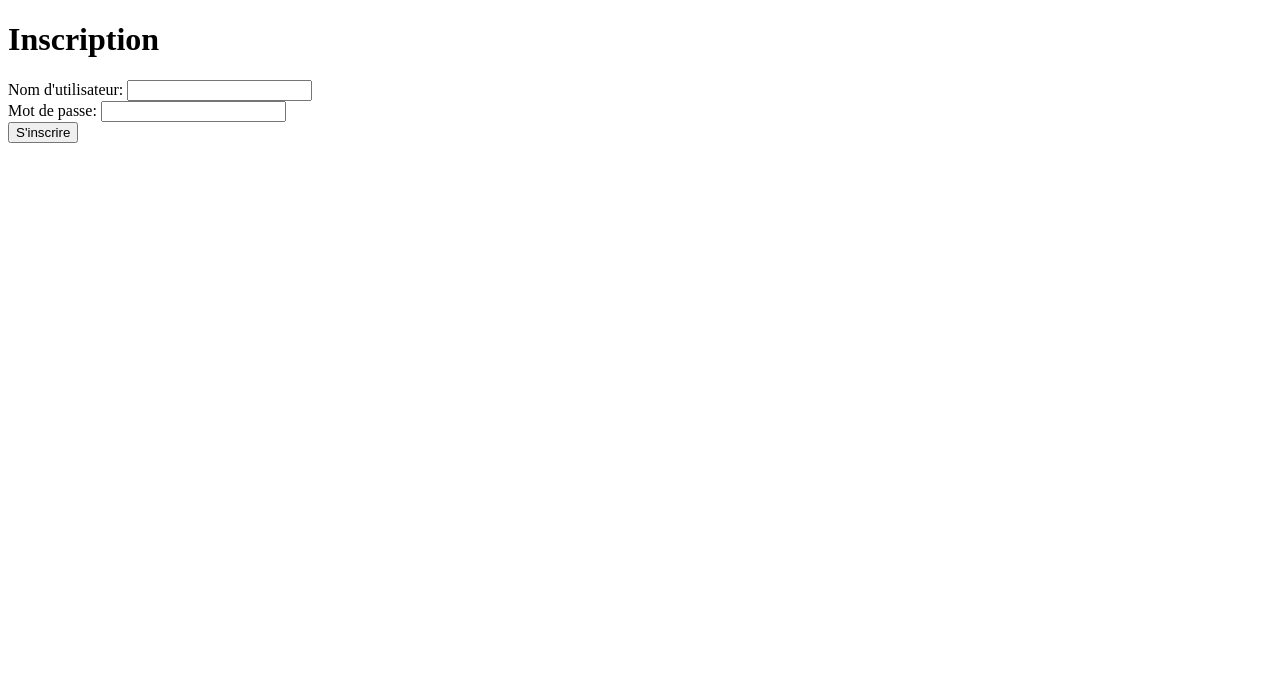
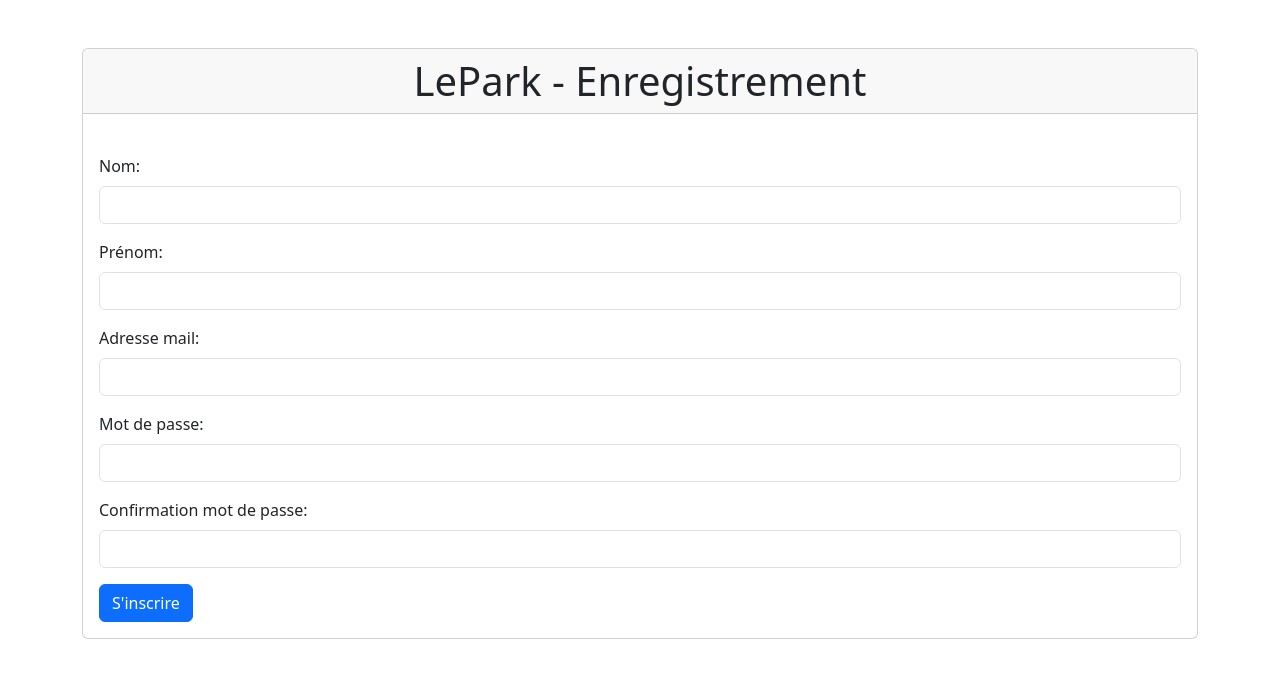
Before and after one commit to chatoronge/lepark, a Flask app: page /register in a window 1280 px wide. Shown: the top 678 px of the page. Run offline with Flask 3, Linux system fonts and the light colour scheme; parts of the project's set-up code (start-up, migrations or seed data) failed here and were passed over.

Commit message:
Ajout front page d'enregistrement

```diff
--- a/fbapp/templates/login.html
+++ b/fbapp/templates/login.html
@@ -39,7 +39,7 @@
                         <input type="password" class="form-control" id="password" name="password">
                     </div>
                     <button type="submit" class="btn btn-primary">Se connecter</button>
-                    <a href="/register" class="btn btn-outline-secondary">S'enregistrer</a>
+                    <a href="register.html" class="btn btn-outline-secondary">S'enregistrer</a>
                 </form>
             </div>
         </div>
--- a/fbapp/templates/register.html
+++ b/fbapp/templates/register.html
@@ -3,16 +3,74 @@
 <head>
     <meta charset="UTF-8">
     <meta name="viewport" content="width=device-width, initial-scale=1.0">
-    <title>Inscription - Mon site d'e-commerce</title>
+    <title>Le Park - Enregistrement</title>
+    <!-- Required meta tags -->
+    <meta charset="utf-8" />
+    <meta
+        name="viewport"
+        content="width=device-width, initial-scale=1, shrink-to-fit=no"
+    />
+
+    <!-- Bootstrap CSS v5.2.1 -->
+    <link
+        href="https://cdn.jsdelivr.net/npm/bootstrap@5.3.2/dist/css/bootstrap.min.css"
+        rel="stylesheet"
+        integrity="sha384-T3c6CoIi6uLrA9TneNEoa7RxnatzjcDSCmG1MXxSR1GAsXEV/Dwwykc2MPK8M2HN"
+        crossorigin="anonymous"
+    />
+    <link href="https://cdn.jsdelivr.net/npm/bootstrap-icons/font/bootstrap-icons.css" rel="stylesheet">
+
+    <!--<link rel="stylesheet" href="style.css"> -->
 </head>
 <body>
-    <h1>Inscription</h1>
-    <form action="/register" method="post">
-        <label for="username">Nom d'utilisateur:</label>
-        <input type="text" id="username" name="username"><br>
-        <label for="password">Mot de passe:</label>
-        <input type="password" id="password" name="password"><br>
-        <button type="submit">S'inscrire</button>
-    </form>
+    <div class="container mt-5">
+        <div class="card">
+            <div class="card-header text-center">
+                <h1 class="card-title mb-0">LePark - Enregistrement</h1>
+            </div>
+            <div class="card-body">
+                <form action="/register" method="post" class="mt-4">
+                    <div class="mb-3">
+                        <label for="nom" class="form-label">Nom:</label>
+                        <input type="text" class="form-control" id="nom" name="nom" required>
+                    </div>
+                    <div class="mb-3">
+                        <label for="prenom" class="form-label">Prénom:</label>
+                        <input type="text" class="form-control" id="prenom" name="prenom" required>
+                    </div>
+                    <div class="mb-3">
+                        <label for="email" class="form-label">Adresse mail:</label>
+                        <input type="email" class="form-control" id="email" name="email" required>
+                        <div class="invalid-feedback">Veuillez entrer une adresse email valide.</div>
+                    </div>
+                    <div class="mb-3">
+                        <label for="password" class="form-label">Mot de passe:</label>
+                        <input type="password" class="form-control" id="password" name="password" required>
+                    </div>
+                    <div class="mb-3">
+                        <label for="confirm_password" class="form-label">Confirmation mot de passe:</label>
+                        <input type="password" class="form-control" id="confirm_password" name="confirm_password" required>
+                        <div class="invalid-feedback">Les mots de passe ne correspondent pas.</div>
+                    </div>
+                    <button type="submit" class="btn btn-primary">S'inscrire</button>
+                </form>
+            </div>
+        </div>
+    </div>
 </body>
+<footer>
+
+</footer>
+ <!-- Bootstrap JavaScript Libraries -->
+ <script
+ src="https://cdn.jsdelivr.net/npm/@popperjs/core@2.11.8/dist/umd/popper.min.js"
+ integrity="sha384-I7E8VVD/ismYTF4hNIPjVp/Zjvgyol6VFvRkX/vR+Vc4jQkC+hVqc2pM8ODewa9r"
+ crossorigin="anonymous"
+></script>
+
+<script
+ src="https://cdn.jsdelivr.net/npm/bootstrap@5.3.2/dist/js/bootstrap.min.js"
+ integrity="sha384-BBtl+eGJRgqQAUMxJ7pMwbEyER4l1g+O15P+16Ep7Q9Q+zqX6gSbd85u4mG4QzX+"
+ crossorigin="anonymous"
+></script>
 </html>
```
